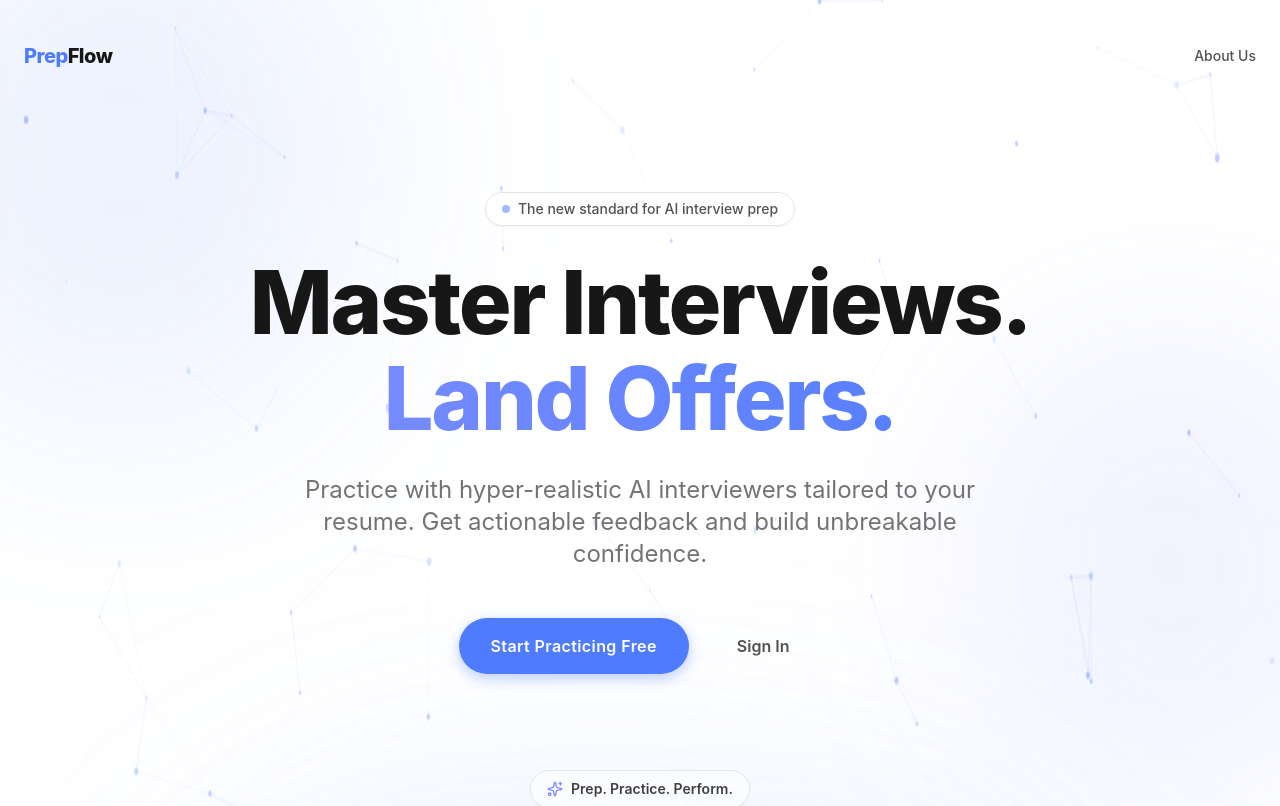
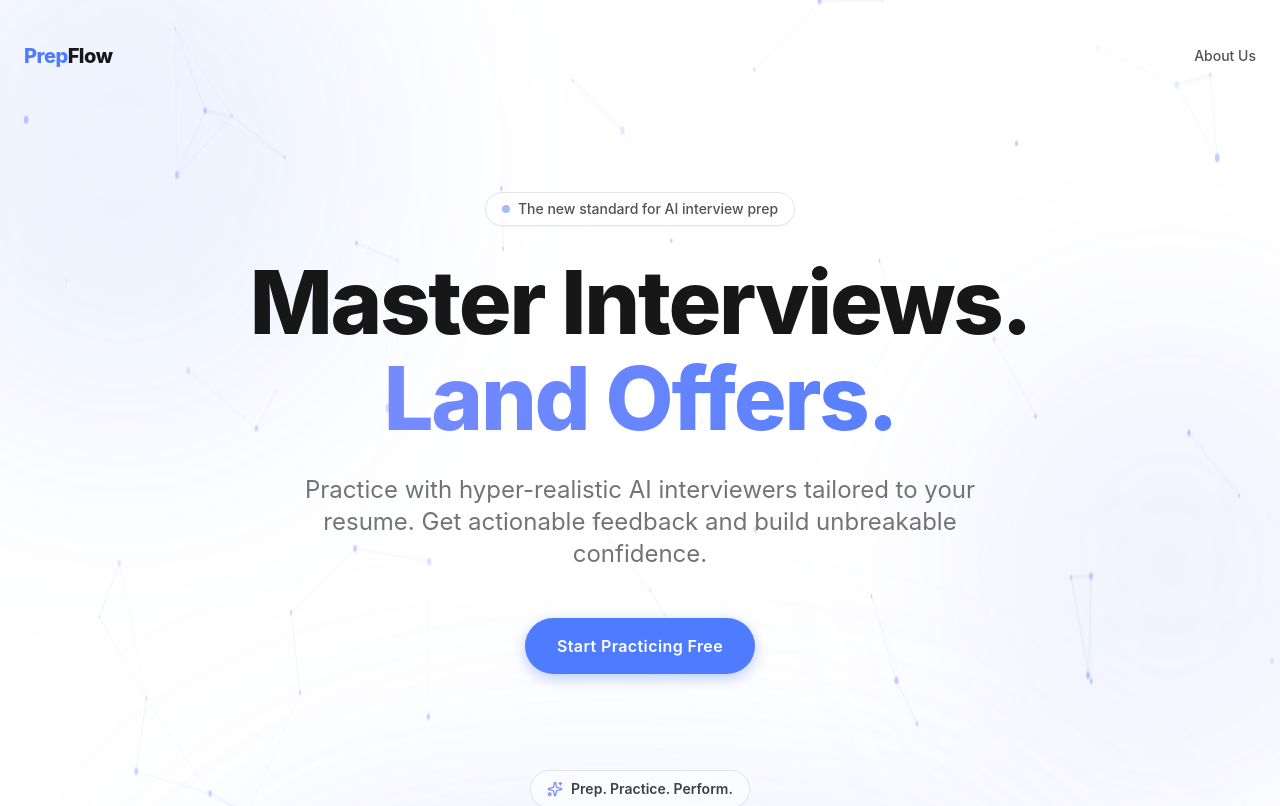
Before and after one commit to prativzz/prepflow, a React app in the folder frontend/: page / in a window 1280 px wide. Shown: the top 806 px of the page. Built offline with nearby package versions, Linux system fonts and the light colour scheme; no server answers; the HTML template or start-up script is replaced by a standard one.

Commit message:
style: remove secondary Sign In button from landing page hero

```diff
--- a/frontend/src/pages/LandingPage.jsx
+++ b/frontend/src/pages/LandingPage.jsx
@@ -91,12 +91,6 @@ const LandingPage = () => {
                   <PremiumButton to="/register">
                     Start Practicing Free
                   </PremiumButton>
-                  <Link
-                    to="/login"
-                    className="px-8 py-4 rounded-full font-semibold text-neutral-600 hover:text-primary hover:bg-primary/5 transition-colors"
-                  >
-                    Sign In
-                  </Link>
                 </>
               )}
             </motion.div>
```
